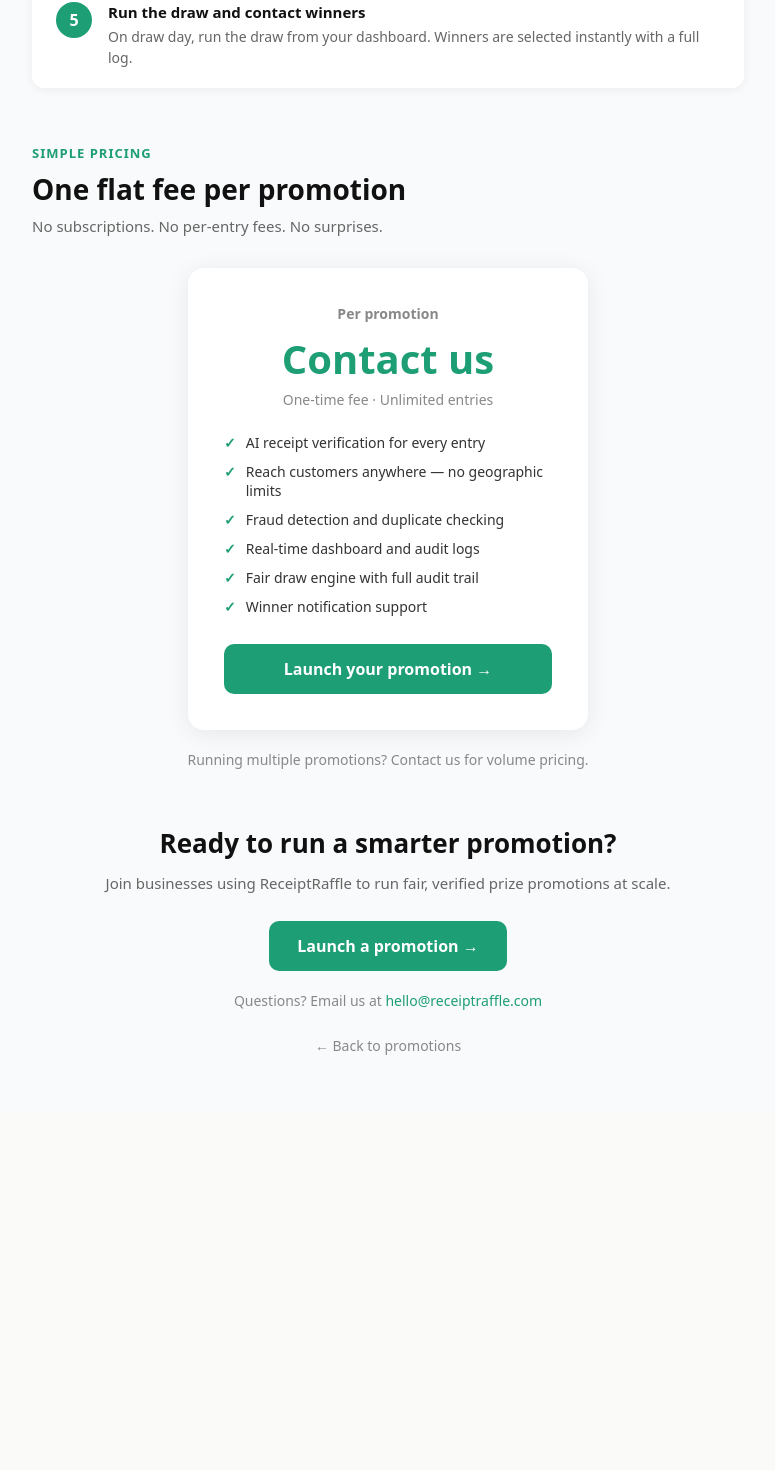
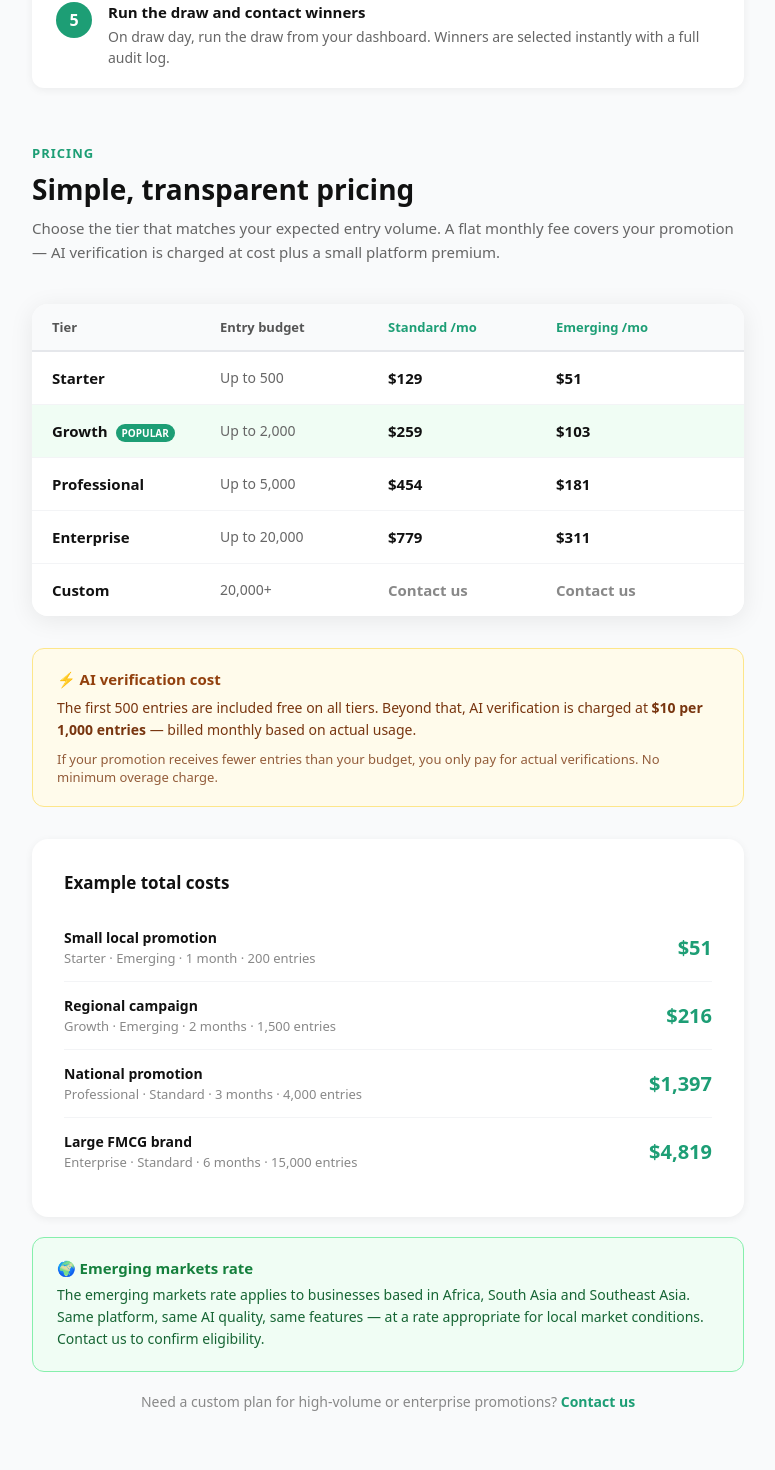
Before and after one commit to johnejalu-cell/receiptraffle, a Next.js app: page /for-business in a window 1280 px wide. Shown: the part 2465-3935 px from the top of the page, without its empty margins (252-1027 px from the left). Before the commit the page ends 3577 px from the top, so only its background shows below. Built offline with nearby package versions, Linux system fonts and the light colour scheme; no server answers.

Commit message:
Update page.tsx

```diff
--- a/app/for-business/page.tsx
+++ b/app/for-business/page.tsx
@@ -9,8 +9,6 @@
   biz_solution_title?: string
   biz_pricing_title?: string
   biz_pricing_subtitle?: string
-  biz_pricing_amount?: string
-  biz_pricing_note?: string
   biz_cta_title?: string
   biz_cta_subtitle?: string
   contact_email?: string
@@ -21,10 +19,8 @@
   biz_hero_subtitle: 'ReceiptRaffle solves the biggest challenge in promotional marketing — verifying proof of purchase at scale, without manual checking or geographic limits.',
   biz_problem_title: 'Proof of purchase promotions are hard to run well',
   biz_solution_title: 'AI that reads every receipt in seconds',
-  biz_pricing_title: 'One flat fee per promotion',
-  biz_pricing_subtitle: 'No subscriptions. No per-entry fees. No surprises.',
-  biz_pricing_amount: 'Contact us',
-  biz_pricing_note: 'Running multiple promotions? Contact us for volume pricing.',
+  biz_pricing_title: 'Simple, transparent pricing',
+  biz_pricing_subtitle: 'Choose the tier that matches your expected entry volume. A flat monthly fee covers your promotion — AI verification is charged at cost plus a small platform premium.',
   biz_cta_title: 'Ready to run a smarter promotion?',
   biz_cta_subtitle: 'Join businesses using ReceiptRaffle to run fair, verified prize promotions at scale.',
   contact_email: 'hello@receiptraffle.com',
@@ -41,6 +37,21 @@
   }, [])
 
   const c = content
+
+  const tiers = [
+    { name: 'Starter', entries: 'Up to 500', standard: '$129', emerging: '$51' },
+    { name: 'Growth', entries: 'Up to 2,000', standard: '$259', emerging: '$103' },
+    { name: 'Professional', entries: 'Up to 5,000', standard: '$454', emerging: '$181' },
+    { name: 'Enterprise', entries: 'Up to 20,000', standard: '$779', emerging: '$311' },
+    { name: 'Custom', entries: '20,000+', standard: 'Contact us', emerging: 'Contact us' },
+  ]
+
+  const examples = [
+    { name: 'Small local promotion', detail: 'Starter · Emerging · 1 month · 200 entries', total: '$51' },
+    { name: 'Regional campaign', detail: 'Growth · Emerging · 2 months · 1,500 entries', total: '$216' },
+    { name: 'National promotion', detail: 'Professional · Standard · 3 months · 4,000 entries', total: '$1,397' },
+    { name: 'Large FMCG brand', detail: 'Enterprise · Standard · 6 months · 15,000 entries', total: '$4,819' },
+  ]
 
   return (
     <div style={{ minHeight: '100vh', background: '#f9fafb', fontFamily: 'system-ui, sans-serif' }}>
@@ -111,11 +122,11 @@
           <h2 style={{ fontSize: '28px', fontWeight: 800, color: '#111', margin: '0 0 40px' }}>Live in 24 hours</h2>
           <div style={{ display: 'flex', flexDirection: 'column', gap: '16px' }}>
             {[
-              ['1', 'Submit your promotion details', 'Fill in your company details, promotion rules, prizes, dates and minimum spend. Takes 5 minutes.'],
-              ['2', 'Pay the one-time fee', 'A flat fee per promotion — no monthly fees, no hidden costs. Our team contacts you to confirm.'],
-              ['3', 'Go live', 'Your promotion appears on ReceiptRaffle within 24 hours. Customers can start entering immediately.'],
+              ['1', 'Submit your promotion details', 'Fill in your company details, promotion rules, prizes, dates, minimum spend and your entry budget. Takes 5 minutes.'],
+              ['2', 'We review and confirm your quote', 'Our team reviews your submission within 24 hours, confirms your pricing tier and sends you an invoice.'],
+              ['3', 'Go live', 'Once payment is received your promotion goes live on ReceiptRaffle. Customers can start entering immediately from anywhere.'],
               ['4', 'Watch entries come in', 'Your promoter dashboard shows real-time entries, verification status and any flagged receipts.'],
-              ['5', 'Run the draw and contact winners', 'On draw day, run the draw from your dashboard. Winners are selected instantly with a full log.'],
+              ['5', 'Run the draw and contact winners', 'On draw day, run the draw from your dashboard. Winners are selected instantly with a full audit log.'],
             ].map(([num, title, desc]) => (
               <div key={num as string} style={{ background: 'white', borderRadius: '12px', padding: '20px 24px', boxShadow: '0 2px 8px rgba(0,0,0,0.06)', display: 'flex', gap: '16px', alignItems: 'flex-start' }}>
                 <div style={{ width: '36px', height: '36px', borderRadius: '50%', background: '#1D9E75', color: 'white', display: 'flex', alignItems: 'center', justifyContent: 'center', fontWeight: 800, fontSize: '16px', flexShrink: 0 }}>{num}</div>
@@ -130,31 +141,71 @@
 
         {/* Pricing */}
         <div style={{ padding: '56px 0 0' }}>
-          <div style={{ fontSize: '13px', fontWeight: 700, color: '#1D9E75', letterSpacing: '1px', marginBottom: '8px' }}>SIMPLE PRICING</div>
+          <div style={{ fontSize: '13px', fontWeight: 700, color: '#1D9E75', letterSpacing: '1px', marginBottom: '8px' }}>PRICING</div>
           <h2 style={{ fontSize: '28px', fontWeight: 800, color: '#111', margin: '0 0 8px' }}>{c.biz_pricing_title}</h2>
-          <p style={{ color: '#666', fontSize: '15px', margin: '0 0 32px' }}>{c.biz_pricing_subtitle}</p>
-          <div style={{ background: 'white', borderRadius: '16px', padding: '36px', boxShadow: '0 4px 24px rgba(0,0,0,0.08)', textAlign: 'center', maxWidth: '400px', margin: '0 auto' }}>
-            <div style={{ fontSize: '14px', color: '#888', marginBottom: '8px', fontWeight: 600 }}>Per promotion</div>
-            <div style={{ fontSize: '40px', fontWeight: 800, color: '#1D9E75', marginBottom: '4px' }}>{c.biz_pricing_amount}</div>
-            <div style={{ color: '#888', fontSize: '14px', marginBottom: '24px' }}>One-time fee · Unlimited entries</div>
-            <div style={{ textAlign: 'left', display: 'flex', flexDirection: 'column', gap: '10px', marginBottom: '28px' }}>
-              {[
-                'AI receipt verification for every entry',
-                'Reach customers anywhere — no geographic limits',
-                'Fraud detection and duplicate checking',
-                'Real-time dashboard and audit logs',
-                'Fair draw engine with full audit trail',
-                'Winner notification support',
-              ].map(f => (
-                <div key={f} style={{ display: 'flex', gap: '10px', alignItems: 'flex-start', fontSize: '14px', color: '#333' }}>
-                  <span style={{ color: '#1D9E75', fontWeight: 700, flexShrink: 0 }}>✓</span>
-                  <span>{f}</span>
+          <p style={{ color: '#666', fontSize: '15px', margin: '0 0 40px', lineHeight: 1.6 }}>{c.biz_pricing_subtitle}</p>
+
+          {/* Pricing table */}
+          <div style={{ background: 'white', borderRadius: '16px', overflow: 'hidden', boxShadow: '0 4px 24px rgba(0,0,0,0.08)', marginBottom: '32px' }}>
+            {/* Table header */}
+            <div style={{ display: 'grid', gridTemplateColumns: '1fr 1fr 1fr 1fr', background: '#f9fafb', padding: '14px 20px', borderBottom: '2px solid #e5e7eb' }}>
+              <div style={{ fontWeight: 700, fontSize: '13px', color: '#555' }}>Tier</div>
+              <div style={{ fontWeight: 700, fontSize: '13px', color: '#555' }}>Entry budget</div>
+              <div style={{ fontWeight: 700, fontSize: '13px', color: '#1D9E75' }}>Standard /mo</div>
+              <div style={{ fontWeight: 700, fontSize: '13px', color: '#1D9E75' }}>Emerging /mo</div>
+            </div>
+            {tiers.map((tier, i) => (
+              <div key={tier.name} style={{ display: 'grid', gridTemplateColumns: '1fr 1fr 1fr 1fr', padding: '16px 20px', borderBottom: i < tiers.length - 1 ? '1px solid #f3f4f6' : 'none', alignItems: 'center', background: tier.name === 'Growth' ? '#f0fdf4' : 'white' }}>
+                <div style={{ fontWeight: 700, fontSize: '15px', color: '#111' }}>
+                  {tier.name}
+                  {tier.name === 'Growth' && <span style={{ marginLeft: '8px', fontSize: '10px', background: '#1D9E75', color: 'white', padding: '2px 6px', borderRadius: '10px', fontWeight: 600 }}>POPULAR</span>}
+                </div>
+                <div style={{ fontSize: '14px', color: '#666' }}>{tier.entries}</div>
+                <div style={{ fontWeight: 700, fontSize: '15px', color: tier.standard === 'Contact us' ? '#888' : '#111' }}>{tier.standard}</div>
+                <div style={{ fontWeight: 700, fontSize: '15px', color: tier.emerging === 'Contact us' ? '#888' : '#111' }}>{tier.emerging}</div>
+              </div>
+            ))}
+          </div>
+
+          {/* AI cost note */}
+          <div style={{ background: '#fffbeb', border: '1px solid #fde68a', borderRadius: '12px', padding: '20px 24px', marginBottom: '32px' }}>
+            <div style={{ fontWeight: 700, fontSize: '15px', color: '#92400e', marginBottom: '8px' }}>⚡ AI verification cost</div>
+            <p style={{ color: '#78350f', fontSize: '14px', lineHeight: 1.6, margin: '0 0 8px' }}>
+              The first 500 entries are included free on all tiers. Beyond that, AI verification is charged at <strong>$10 per 1,000 entries</strong> — billed monthly based on actual usage.
+            </p>
+            <p style={{ color: '#78350f', fontSize: '13px', margin: 0, opacity: 0.8 }}>
+              If your promotion receives fewer entries than your budget, you only pay for actual verifications. No minimum overage charge.
+            </p>
+          </div>
+
+          {/* Example costs */}
+          <div style={{ background: 'white', borderRadius: '16px', padding: '32px', boxShadow: '0 2px 8px rgba(0,0,0,0.06)', marginBottom: '20px' }}>
+            <h3 style={{ fontSize: '17px', fontWeight: 700, marginBottom: '20px', color: '#111' }}>Example total costs</h3>
+            <div style={{ display: 'flex', flexDirection: 'column' }}>
+              {examples.map((ex, i) => (
+                <div key={ex.name} style={{ display: 'flex', justifyContent: 'space-between', alignItems: 'center', padding: '14px 0', borderBottom: i < examples.length - 1 ? '1px solid #f3f4f6' : 'none', gap: '12px' }}>
+                  <div>
+                    <div style={{ fontWeight: 600, fontSize: '14px', color: '#111' }}>{ex.name}</div>
+                    <div style={{ fontSize: '13px', color: '#888', marginTop: '2px' }}>{ex.detail}</div>
+                  </div>
+                  <div style={{ fontWeight: 700, fontSize: '20px', color: '#1D9E75', whiteSpace: 'nowrap' }}>{ex.total}</div>
                 </div>
               ))}
             </div>
-            <Link href="/launch" style={{ display: 'block', background: '#1D9E75', color: 'white', padding: '14px', borderRadius: '10px', textDecoration: 'none', fontWeight: 700, fontSize: '16px' }}>Launch your promotion →</Link>
           </div>
-          <p style={{ textAlign: 'center', marginTop: '20px', color: '#888', fontSize: '14px' }}>{c.biz_pricing_note}</p>
+
+          {/* Emerging markets note */}
+          <div style={{ background: '#f0fdf4', border: '1px solid #86efac', borderRadius: '12px', padding: '20px 24px', marginBottom: '20px' }}>
+            <div style={{ fontWeight: 700, fontSize: '15px', color: '#15803d', marginBottom: '6px' }}>🌍 Emerging markets rate</div>
+            <p style={{ color: '#166534', fontSize: '14px', lineHeight: 1.6, margin: 0 }}>
+              The emerging markets rate applies to businesses based in Africa, South Asia and Southeast Asia. Same platform, same AI quality, same features — at a rate appropriate for local market conditions. Contact us to confirm eligibility.
+            </p>
+          </div>
+
+          <p style={{ textAlign: 'center', color: '#888', fontSize: '14px' }}>
+            Need a custom plan for high-volume or enterprise promotions?{' '}
+            <a href={`mailto:${c.contact_email}`} style={{ color: '#1D9E75', fontWeight: 600 }}>Contact us</a>
+          </p>
         </div>
 
         {/* CTA */}
```
